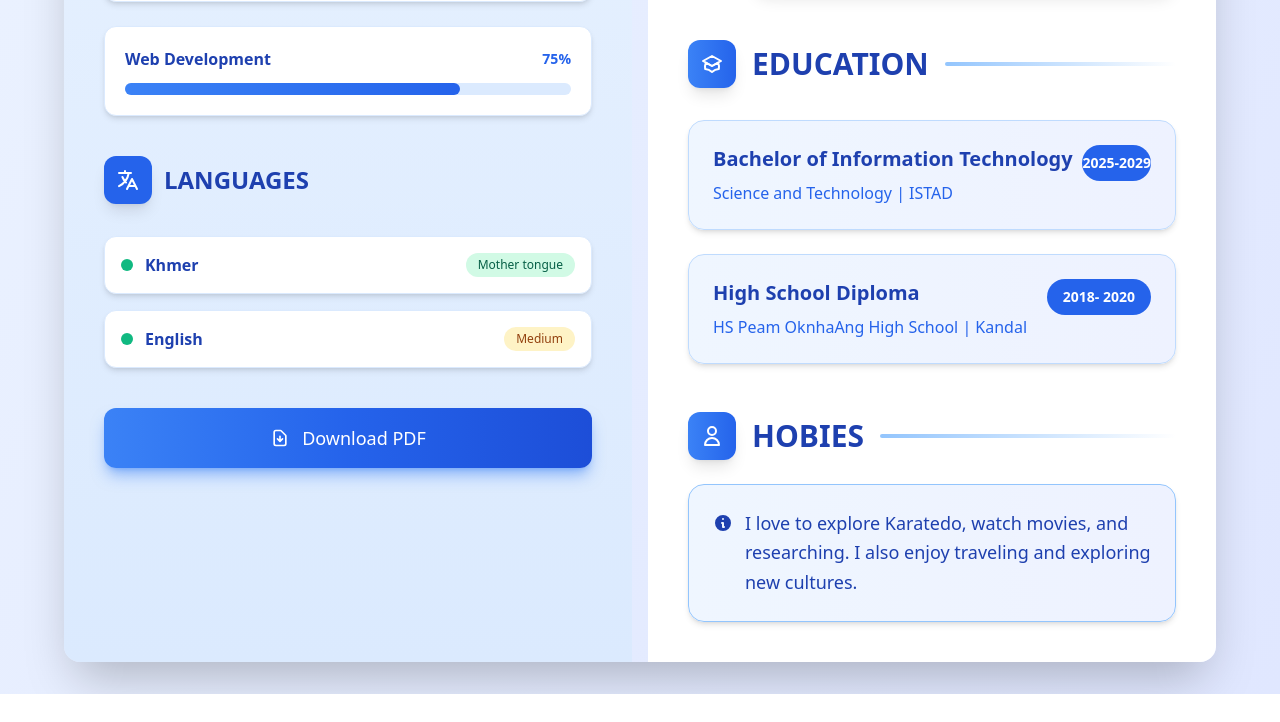
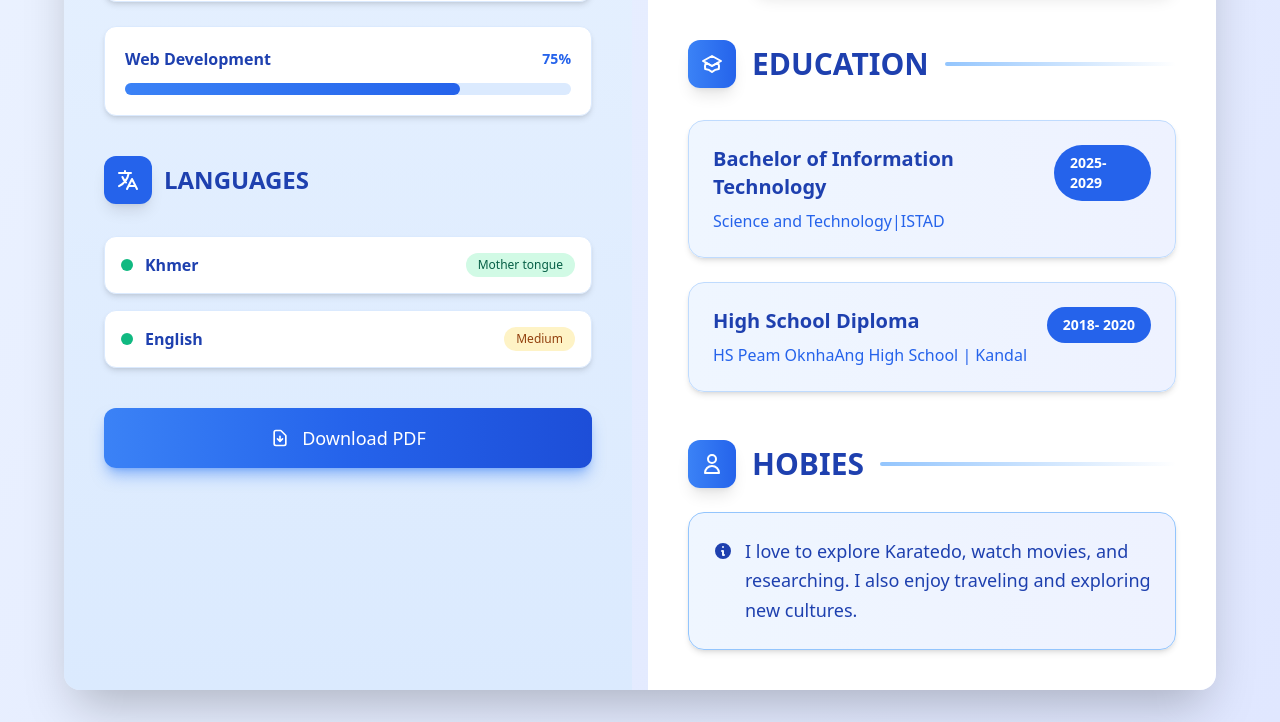
Before and after one commit to rotanaeav/Resume-Rotana-Eav, a website: page src/index.html in a window 1280 px wide. Shown: the part 1385-2107 px from the top of the page. Before the commit the page ends 2079 px from the top, so only its background shows below. Drawn offline with nearby package versions, Linux system fonts and the light colour scheme.

Commit message:
adjust span

```diff
--- a/src/index.html
+++ b/src/index.html
@@ -467,11 +467,11 @@
                         Bachelor of Information Technology
                       </h4>
                       <p class="text-blue-600 font-medium">
-                        Science and Technology | ISTAD
+                        Science and Technology|ISTAD
                       </p>
                     </div>
                     <span
-                      class="bg-blue-600 text-white text-sm font-semibold px-3.5 py-2 rounded-full mt-2 sm:mt-0">2025-2029</span>
+                      class="bg-blue-600 text-white text-sm font-semibold px-4 py-2 rounded-full mt-2 sm:mt-0">2025-2029</span>
                   </div>
                 </div>
 
```
